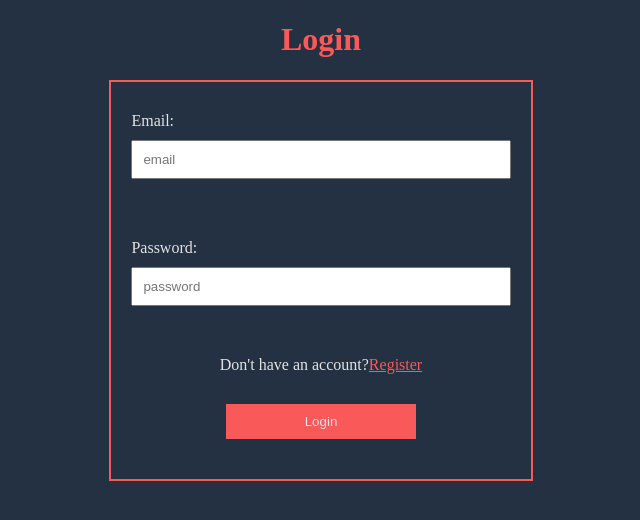
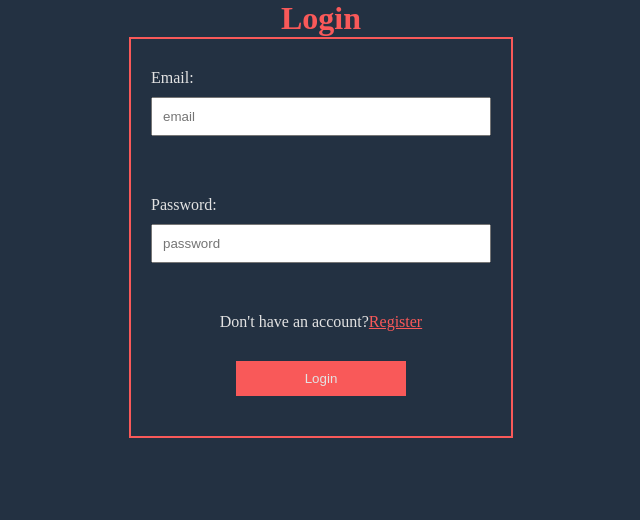
Before and after one commit to saptarsidebnath98/Job-Application-Tracker, a React (Vite) app in the folder frontend/: page /login in a window 1280 px wide. Shown: the top 520 px of the page, without its empty margins (319-959 px from the left). Built offline with nearby package versions, Linux system fonts and the light colour scheme.

Commit message:
feat: update the header of styleing of jobs page

```diff
--- a/frontend/package.json
+++ b/frontend/package.json
@@ -13,6 +13,7 @@
     "react": "^19.2.6",
     "react-dom": "^19.2.6",
     "react-hot-toast": "^2.6.0",
+    "react-icons": "^5.7.0",
     "react-router-dom": "^7.18.0"
   },
   "devDependencies": {
--- a/frontend/src/index.css
+++ b/frontend/src/index.css
@@ -1,10 +1,16 @@
 body{
     background-color: #233142;
     color: #e3e3e3;
+    margin: 0%;
+    padding: 0%;
+}
+*{
+    box-sizing: border-box;
 }
 h1 {
     text-align: center;
     color: #f95959;
+    margin: 0%;
 }
 
 /* register page */
@@ -49,6 +55,21 @@ h1 {
 }
 
 /* jobs page */
+#app_header{
+    background-color: #455d7a;
+    padding: 20px;
+    display: flex;
+    justify-content: space-between;
+    margin-bottom: 20px;
+}
+
+#logout{
+    background-color: #455d7a;
+    color: #e3e3e3;
+    border: 2px solid #f95959;
+}
+
+
 #jobs_search_filter, #jobs_form {
    padding: 20px;
    font-size: 20px;
--- a/frontend/src/pages/Jobs.jsx
+++ b/frontend/src/pages/Jobs.jsx
@@ -6,6 +6,7 @@ import JobList from '../components/JobList';
 import JobAnalytics from '../components/JobAnalytics';
 import JobForm from '../components/JobForm';
 import { createJob, deleteJob, getJob, updateJob } from '../services/jobService';
+import { MdLogout } from "react-icons/md";
 
 const Jobs = () => {
   const [jobs, setJobs] = useState([]);
@@ -155,6 +156,7 @@ const Jobs = () => {
 
     return () => clearTimeout(timer);
 
+  // eslint-disable-next-line react-hooks/exhaustive-deps
   }, [searchTerms, currentFilter])
 
 
@@ -162,7 +164,7 @@ const Jobs = () => {
     <div>
       <header id='app_header'>
         <h1>Job Tracker</h1>
-        <button onClick={handleLogout}>Logout</button>
+        <button id='logout' onClick={handleLogout} title='logout'><MdLogout /></button>
       </header>
       <main>
         <JobForm company={company} handleFieldChange={handleFieldChange} setCompany={setCompany} position={position} setPosition={setPosition} status={status} setStatus={setStatus} editableId={editableId} handleUpdate={handleUpdate} handleJobFormSubmit={handleJobFormSubmit}/>
```
Also changed, not shown: 1 other file (tests, documents, lock files or other folders).
